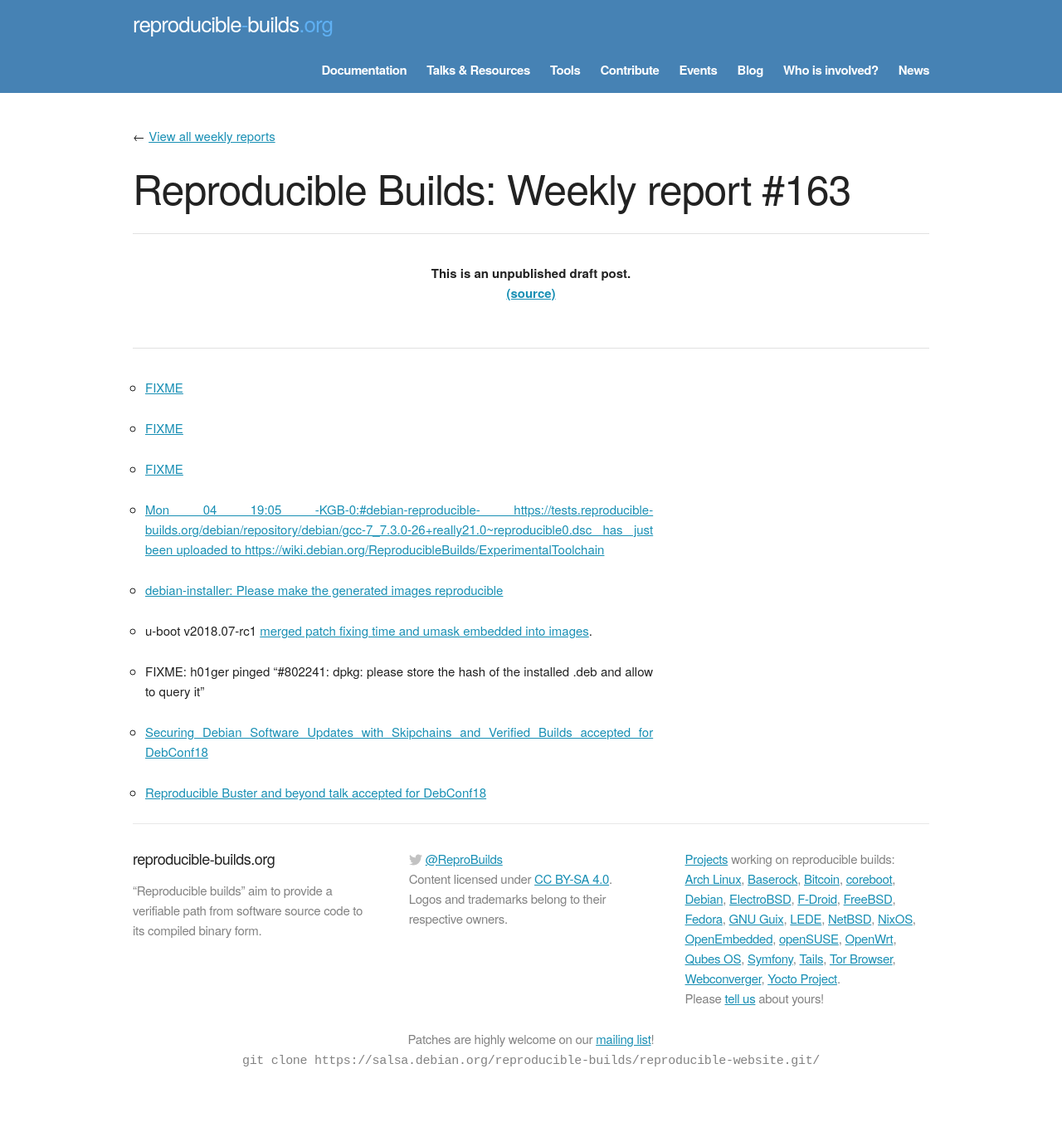
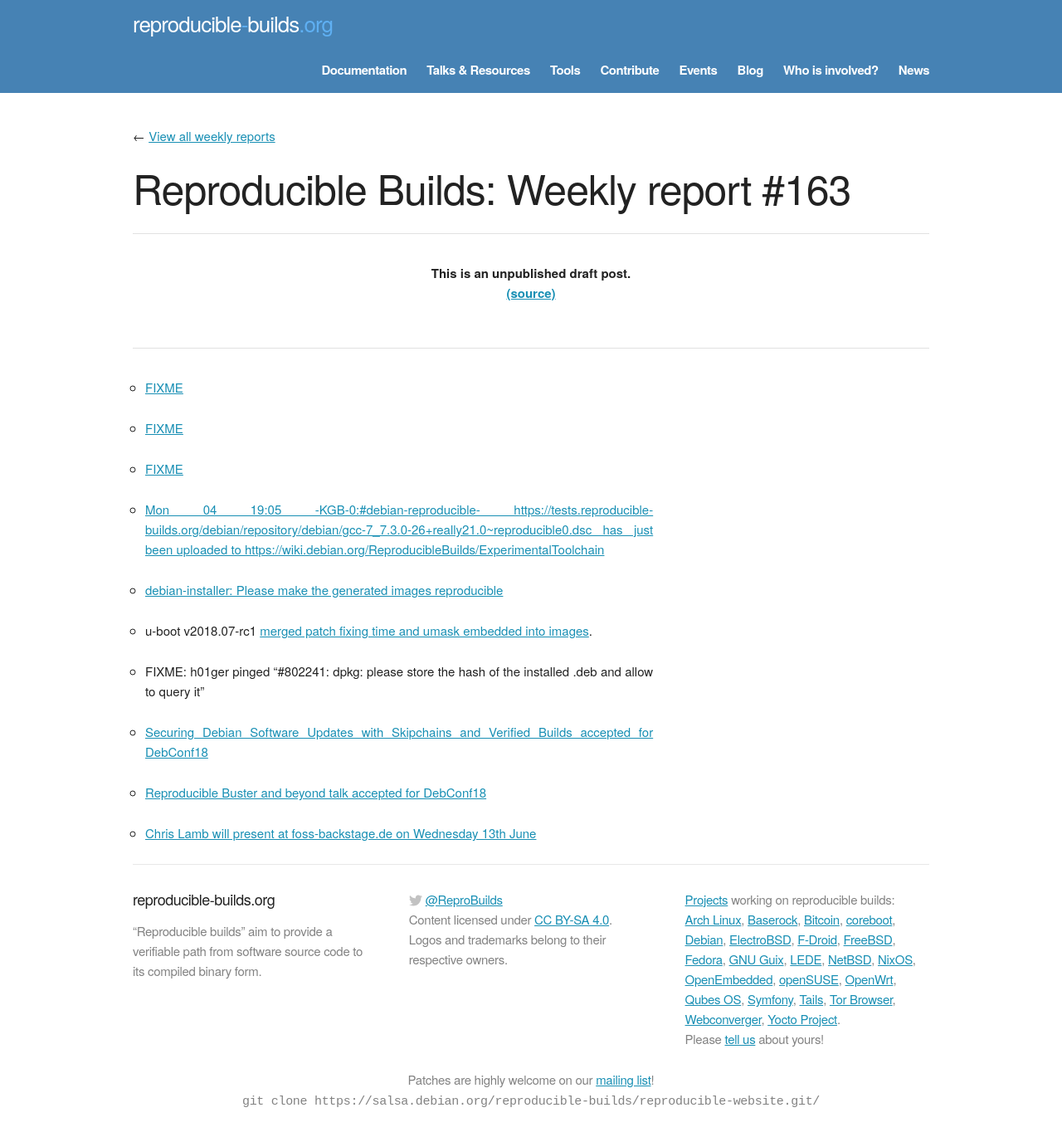
Before and after one commit to prototypefund/reproducible-website, a Jekyll site: the page built from _blog/posts/163.md, in a window 1280 px wide. Shown: the whole page at 83% size. Built offline with Jekyll 4.4.1, drawn with Linux system fonts in a browser that asks for light colours; some web fonts are replaced; before the commit the page ends 1321 px from its top, so only the background shows below that.

Commit message:
163 += Chris Lamb will present at foss-backstage.de on Wednesday 13th June <https://foss-backstage.de/session/think-youre-not-target-tale-3-developers>

```diff
--- a/_blog/posts/163.md
+++ b/_blog/posts/163.md
@@ -20,3 +20,5 @@ week: 163
 * [Securing Debian Software Updates with Skipchains and Verified Builds accepted for DebConf18](https://debconf18.debconf.org/talks/46-securing-debian-software-updates-with-skipchains-and-verified-builds/)
 
 * [Reproducible Buster and beyond talk accepted for DebConf18](https://debconf18.debconf.org/talks/80-reproducible-buster-and-beyond/)
+
+* [Chris Lamb will present at foss-backstage.de on Wednesday 13th June](https://foss-backstage.de/session/think-youre-not-target-tale-3-developers)
```
